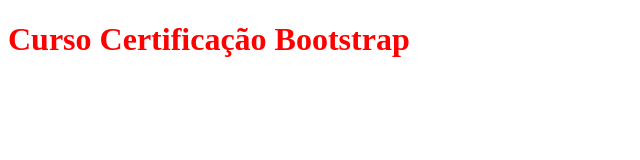
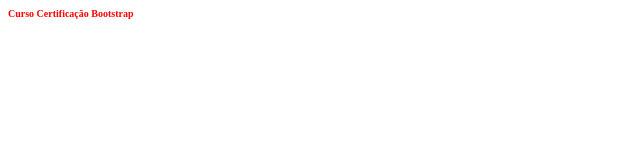
Before and after one commit to kevenjesus/workflow, a website: page dist/index.html in a window 1280 px wide. Shown: the whole page, without its empty margins (0-640 px from the left). Drawn offline with nearby package versions, Linux system fonts and the light colour scheme; files that its build step writes are made by us from their sources.

```diff
--- a/dist/css/style.css
+++ b/dist/css/style.css
@@ -1,2 +1,3 @@
 h1 {
-  color: red; }
+  color: red;
+  font-size: 10px; }
--- a/dist/css/style.scss
+++ b/dist/css/style.scss
@@ -1 +1 @@
-h1{color:red}
+h1{color:red;font-size:10px}
```
Also changed, not shown: 1 other file.
